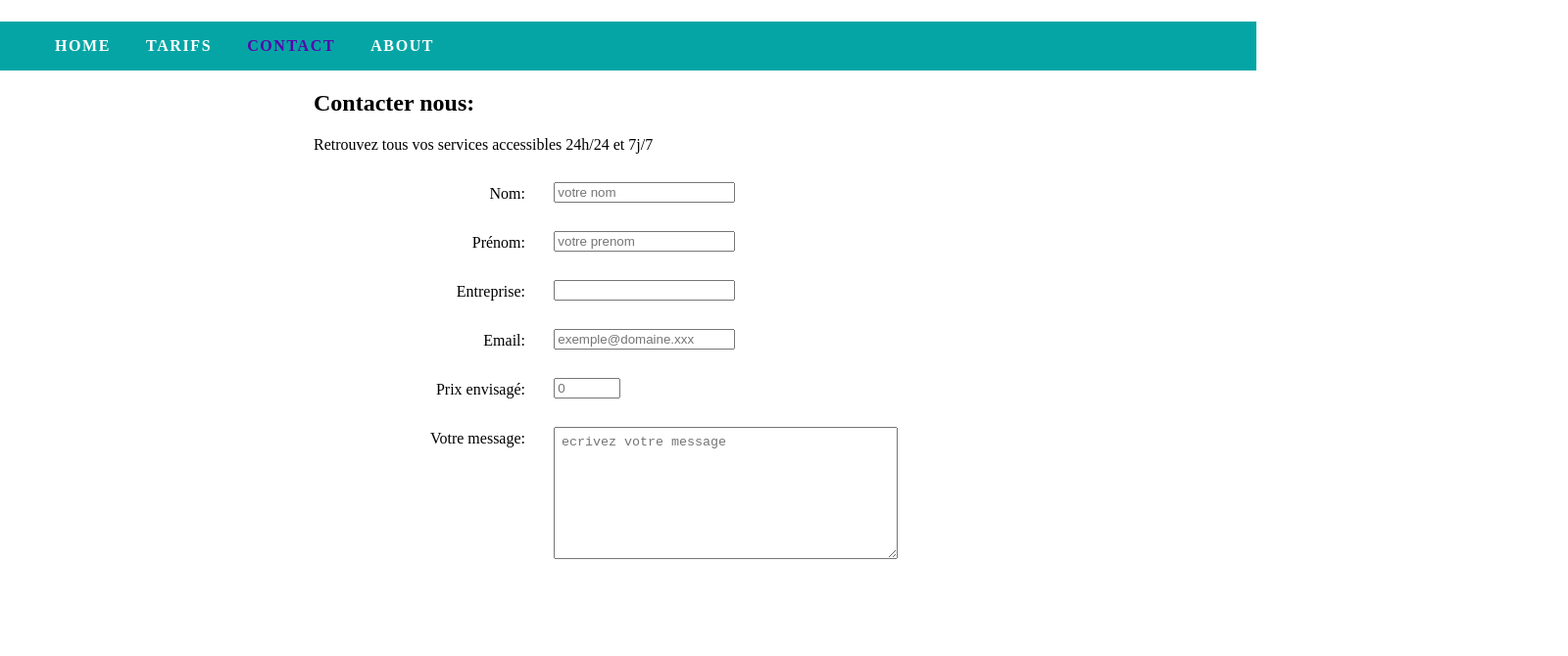
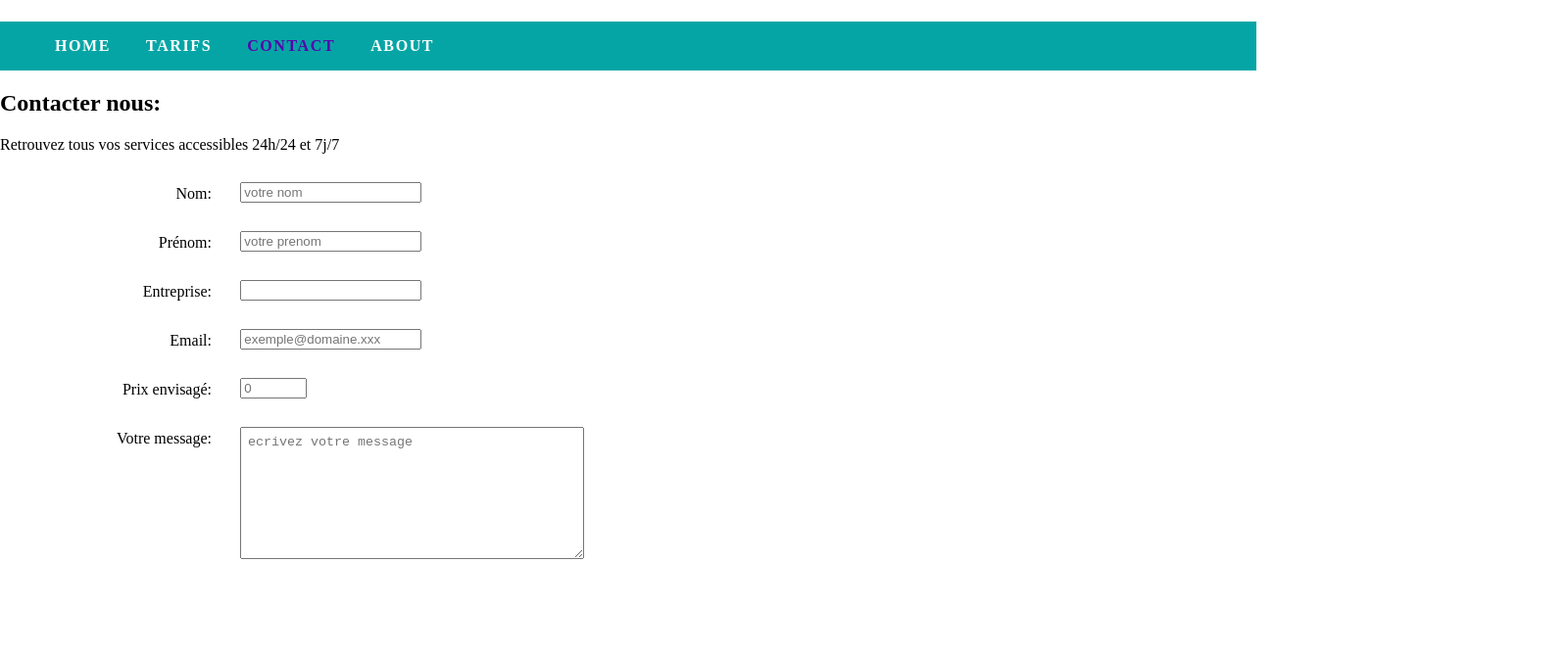
Before and after one commit to ramosyuran/plomberie, a plain HTML site: page contact.html in a window 1280 px wide. Shown: the part 86-756 px from the top of the page at 98% size, 1600 px wide, since content can reach past the window. Drawn offline with Linux system fonts and the light colour scheme.

Commit message:
form done pag contact

```diff
--- a/css/style.css
+++ b/css/style.css
@@ -112,7 +112,7 @@ textarea{
 }
 
 .contact{
-  margin: auto 20em;
+  margin: auto;
 }
 
 /*footer*/
```
